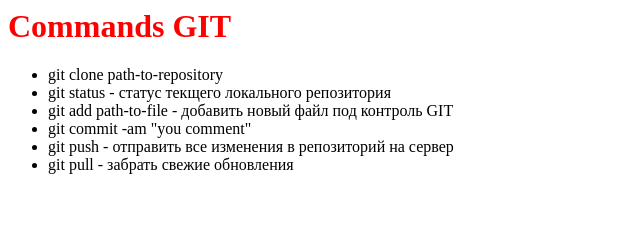
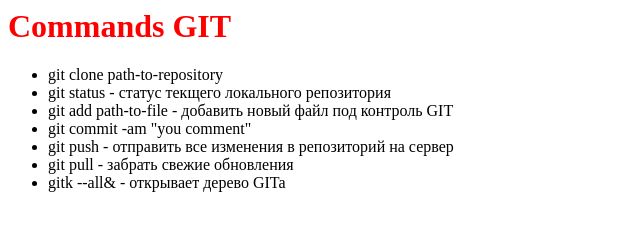
Before and after one commit to BergerMuxaujl/BergerBox, a plain HTML site: page index.html in a window 1280 px wide. Shown: the whole page, without its empty margins (0-640 px from the left). Drawn offline with Linux system fonts and the light colour scheme.

Commit message:
new command

```diff
--- a/index.html
+++ b/index.html
@@ -7,4 +7,6 @@
     <li>git commit -am "you comment"</li>
     <li>git push - отправить все изменения в репозиторий на сервер</li>
     <li>git pull - забрать свежие обновления</li>
+    <li>gitk --all& - открывает дерево GITa</li>
+</ul>
 </html>
```
